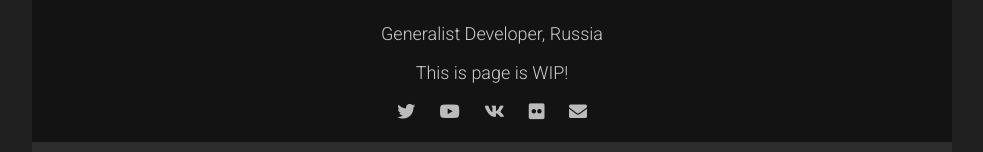
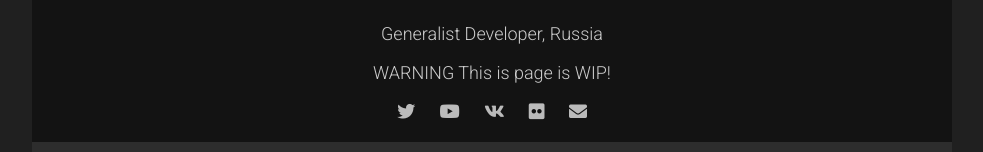
Before and after one commit to skxdoom/skxdoom.github.io, a plain HTML site: page index.html in a window 1280 px wide. Shown: the part 277-429 px from the top of the page, without its empty margins (148-1131 px from the left). Drawn offline with Linux system fonts and the light colour scheme; some packages are replaced by stand-ins of ours; a script that the page names is missing.

Commit message:
Update index.html

```diff
--- a/index.html
+++ b/index.html
@@ -21,7 +21,7 @@
 					<div class="description">
 						<h1>Dmitriy Karpukhin</h1>
 						<p>Generalist Developer, Russia<p>
-						<p>This is page is WIP!<p>
+						<p>WARNING This is page is WIP!<p>
 						<div class="social">
 							<ul>
 								<li><a href="https://twitter.com/skx_doom" target="_blank"><i class="fab fa-twitter"></i></a></li>
```
